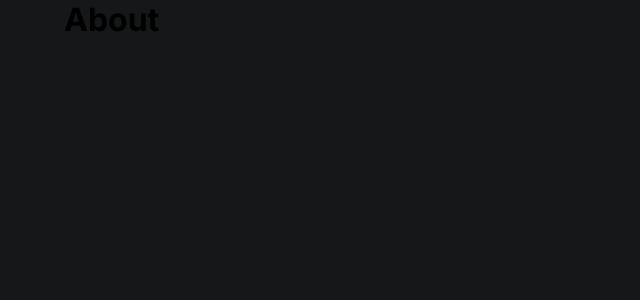
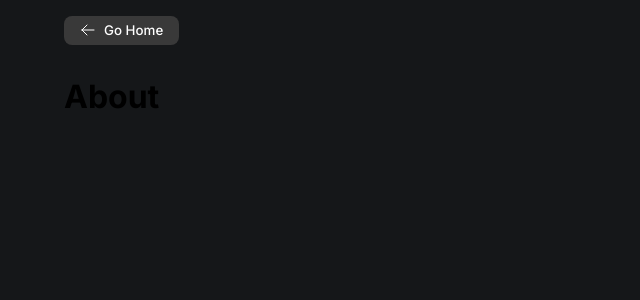
Before and after one commit to akram-idrissi/Physic-Visualizer, a React (Create React App) app: page /about in a window 1280 px wide. Shown: the top 300 px of the page, without its empty margins (0-640 px from the left). Built offline with nearby package versions, Linux system fonts and the light colour scheme.

Commit message:
Removed test.js, Added a visualization for test

```diff
--- a/package.json
+++ b/package.json
@@ -7,8 +7,10 @@
         "@testing-library/react": "^13.4.0",
         "@testing-library/user-event": "^13.5.0",
         "bootstrap": "^5.2.1",
+        "p5": "^1.4.2",
         "react": "^18.2.0",
         "react-dom": "^18.2.0",
+        "react-p5-wrapper": "^3.3.0",
         "react-router-dom": "^6.3.0",
         "react-scripts": "5.0.1",
         "web-vitals": "^2.1.4"
--- a/src/App.css
+++ b/src/App.css
@@ -41,6 +41,33 @@ a {
     text-align: center;
     border-radius: 0.5rem;
     padding: 0.35rem 1rem 0.45rem;
+}
+
+.to-home {
+    border: none;
+    display: flex;
+    color: #fff;
+    cursor: pointer;
+    font-weight: 500;
+    align-items: center;
+    margin: 1rem 0 2rem 0;
+    border-radius: 0.5rem;
+    justify-content: space-between;
+    background-color: #393939;
+    padding: 0.35rem 1rem 0.45rem;
+}
+
+.to-home:hover {
+    background-color: rgba(255, 255, 255, 0.2);
+    transition: 0.2s ease-in-out;
+}
+
+.to-home span:first-child {
+    display: inline-block;
+    width: 1rem;
+    height: 1rem;
+    margin-right: 0.5rem;
+    color: #fff;
 }
 
 /* start navbar */
@@ -200,7 +227,6 @@ header nav {
 }
 
 .visualization {
-    height: 100vh;
     display: flex;
     position: relative;
     align-items: center;
--- a/src/App.js
+++ b/src/App.js
@@ -3,6 +3,7 @@ import { BrowserRouter as Router, Routes, Route } from "react-router-dom";
 import Collection from "./components/collection";
 import Landing from "./components/home/landing";
 import About from "./components/about";
+import "p5";
 import "./App.css";
 
 const App = () => {
--- a/src/components/about.js
+++ b/src/components/about.js
@@ -1,7 +1,13 @@
 import React from "react";
+import ToHome from "./tohome";
 
 const About = () => {
-    return <h1>About</h1>;
+    return (
+        <>
+            <ToHome />
+            <h1>About</h1>
+        </>
+    );
 };
 
 export default About;
--- a/src/components/collection.js
+++ b/src/components/collection.js
@@ -1,4 +1,6 @@
-import React, { useEffect } from "react";
+import { React, useEffect } from "react";
+import GravitanionalAttraction from "../physics/ga/gravitational attraction";
+import ToHome from "./tohome";
 
 const Collection = () => {
     useEffect(() => {
@@ -16,8 +18,10 @@ const Collection = () => {
     });
 
     return (
-        <section className="visualization">
-            <canvas id="canvas"></canvas>
+        <>
+            <ToHome />
+            <section className="visualization animation fade-center delay-0-25">
+                <GravitanionalAttraction />
                 <div className="controls-container">
                     <div className="input">
                         <label className="label">Gravity</label>
@@ -69,6 +73,7 @@ const Collection = () => {
                     </div>
                 </div>
             </section>
+        </>
     );
 };
 
--- /dev/null
+++ b/src/components/tohome.js
@@ -0,0 +1,29 @@
+import React from "react";
+import { Link } from "react-router-dom";
+
+const ToHome = () => {
+    return (
+        <Link to="/">
+            <button className="to-home animation fade-center">
+                <span>
+                    <svg
+                        xmlns="http://www.w3.org/2000/svg"
+                        fill="none"
+                        viewBox="0 0 24 24"
+                        strokeWidth="1.5"
+                        stroke="currentColor"
+                    >
+                        <path
+                            strokeLinecap="round"
+                            strokeLinejoin="round"
+                            d="M10.5 19.5L3 12m0 0l7.5-7.5M3 12h18"
+                        />
+                    </svg>
+                </span>
+                <span>Go Home</span>
+            </button>
+        </Link>
+    );
+};
+
+export default ToHome;
--- a/src/index.js
+++ b/src/index.js
@@ -3,8 +3,4 @@ import ReactDOM from "react-dom/client";
 import App from "./App";
 
 const root = ReactDOM.createRoot(document.getElementById("root"));
-root.render(
-    <React.StrictMode>
-        <App />
-    </React.StrictMode>
-);
+root.render(<App /> );
--- /dev/null
+++ b/src/physics/ga/attractor.js
@@ -0,0 +1,37 @@
+class Attractor {
+    constructor() {
+        this.p = window.p;
+        this.p5 = window.p.constructor;
+        this.position = this.p.createVector(
+            this.p.width / 2,
+            this.p.height / 2
+        );
+        this.mass = 20;
+        this.G = 1;
+    }
+
+    attract(planet) {
+        let force = this.p5.Vector.sub(this.position, planet.position);
+        let distance = force.mag();
+        distance = this.p.constrain(distance, 5, 25);
+        /* force.normalize(); */
+        let strength =
+            (this.G * planet.mass * this.mass) / (distance * distance);
+        force.setMag(strength);
+        return force;
+    }
+
+    display() {
+        this.p.stroke(0);
+        this.p.strokeWeight(4);
+        this.p.fill(175, 200);
+        this.p.ellipse(
+            this.position.x,
+            this.position.y,
+            this.mass * 2,
+            this.mass * 2
+        );
+    }
+}
+
+export default Attractor;
--- /dev/null
+++ b/src/physics/ga/gravitational attraction.js
@@ -0,0 +1,34 @@
+import React from "react";
+import Planet from "./planet";
+import Attractor from "./attractor";
+import { ReactP5Wrapper } from "react-p5-wrapper";
+
+var planet, attractor, attraction;
+
+const sketch = (p5) => {
+    p5.setup = () => {
+        p5.createCanvas(750, 550);
+        window.p = p5;
+        planet = new Planet(300, 100, 2);
+        attractor = new Attractor();
+    };
+
+    p5.draw = () => {
+        p5.background(51);
+        p5.stroke(2);
+        p5.fill(250);
+
+        attraction = attractor.attract(planet);
+        planet.applyForce(attraction);
+        planet.update();
+
+        attractor.display();
+        planet.display();
+    };
+};
+
+const GravitanionalAttraction = () => {
+    return <ReactP5Wrapper sketch={sketch} />;
+};
+
+export default GravitanionalAttraction;
--- /dev/null
+++ b/src/physics/ga/p5.js
@@ -0,0 +1,5 @@
+import "react-p5-wrapper";
+
+const p5 = () => {};
+
+export default p5;
--- /dev/null
+++ b/src/physics/ga/planet.js
@@ -0,0 +1,45 @@
+class Planet {
+    constructor(x, y, m) {
+        this.mass = m;
+        this.p = window.p;
+        this.radius = this.mass * 8;
+        this.p5 = window.p.constructor;
+        this.position = this.p.createVector(x, y);
+        this.velocity = this.p.createVector(1, 0);
+        this.acceleration = this.p.createVector(0, 0);
+    }
+
+    update() {
+        this.velocity.add(this.acceleration);
+        this.position.add(this.velocity);
+        this.acceleration.mult(0);
+    }
+
+    bounce() {
+        if (this.position.x > this.p.width) {
+            this.position.x = this.p.width;
+            this.velocity.x *= -1;
+        } else if (this.position.x < 0) {
+            this.velocity.x *= -1;
+            this.position.x = 0;
+        }
+        if (this.position.y > this.p.height) {
+            this.velocity.y *= -1;
+            this.position.y = this.p.height;
+        }
+    }
+
+    applyForce(force) {
+        let f = this.p5.Vector.div(force, this.mass);
+        this.acceleration.add(f);
+    }
+
+    display() {
+        this.p.stroke(0);
+        this.p.strokeWeight(1);
+        this.p.fill(255, 100);
+        this.p.ellipse(this.position.x, this.position.y, this.radius * 2);
+    }
+}
+
+export default Planet;
```
Also changed, not shown: 1 other file (tests, documents, lock files or other folders). Lines whose indentation alone changed are shown as unchanged.
